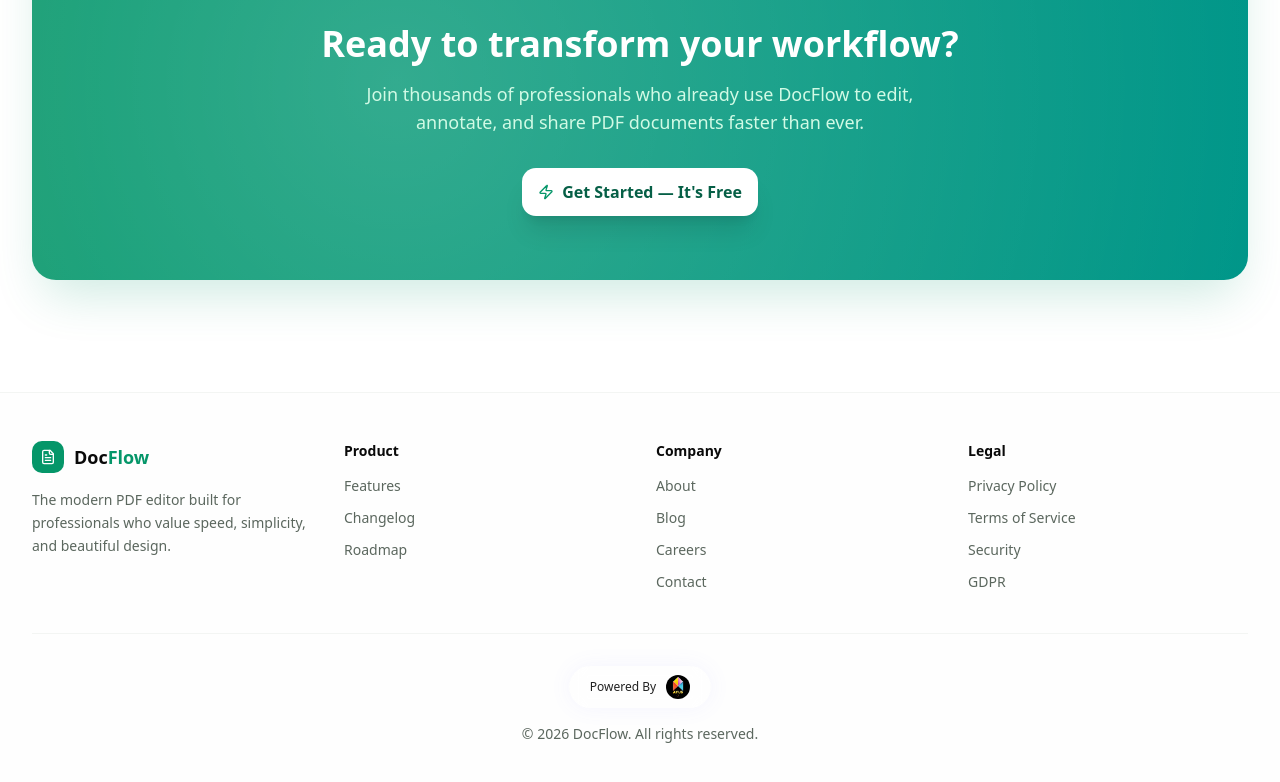
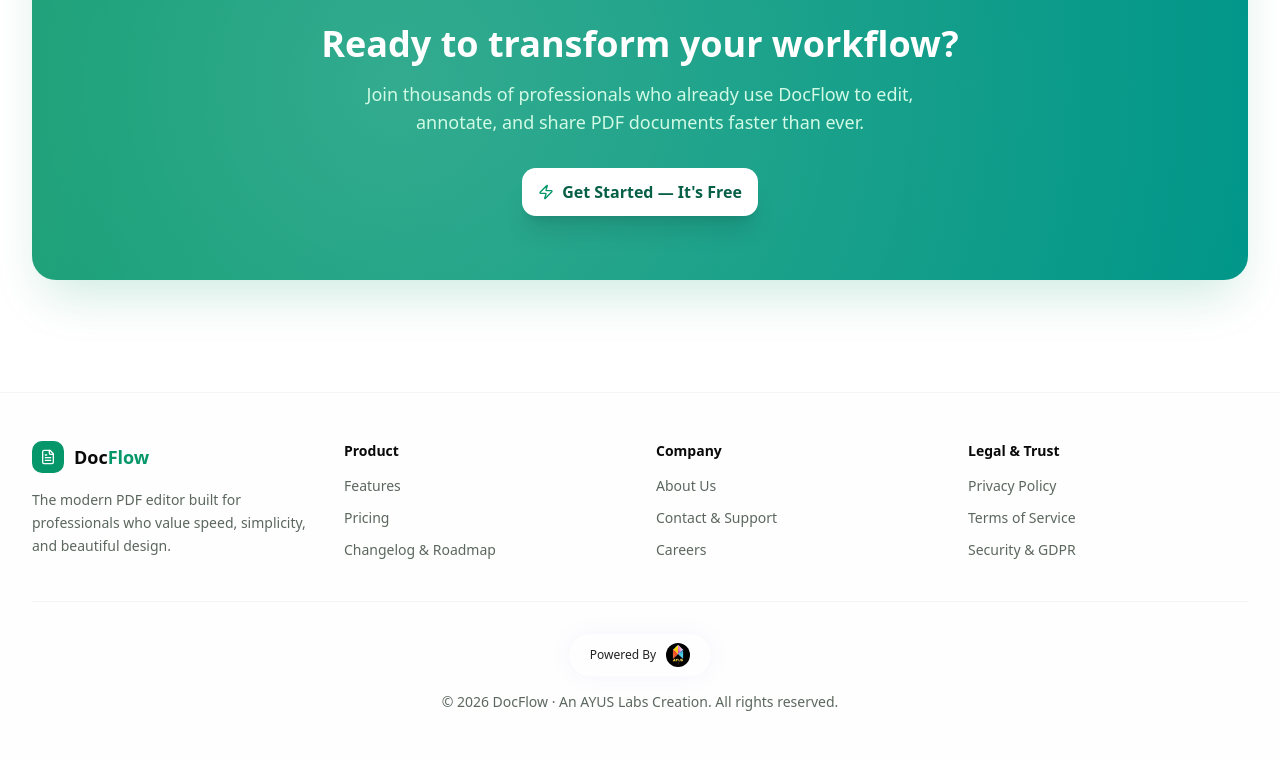
Before and after one commit to AYUS974/docFlow, a Next.js app: page / in a window 1280 px wide. Shown: the part 4232-5014 px from the top of the page. After the commit the page ends 4992 px from the top, so only its background shows below. Built offline with nearby package versions, Linux system fonts and the light colour scheme.

Commit message:
feat(landing): fix how-it-works scroll target and add interactive footer modals

```diff
--- a/src/components/landing/landing-page.tsx
+++ b/src/components/landing/landing-page.tsx
@@ -5,6 +5,13 @@ import { useAppStore } from '@/store/app-store'
 import { Button } from '@/components/ui/button'
 import { Card, CardContent } from '@/components/ui/card'
 import { Badge } from '@/components/ui/badge'
+import {
+  Dialog,
+  DialogContent,
+  DialogDescription,
+  DialogHeader,
+  DialogTitle,
+} from '@/components/ui/dialog'
 import { motion } from 'framer-motion'
 import {
   FileText,
@@ -25,6 +32,12 @@ import {
   FilePlus,
   Scissors,
   ShieldCheck,
+  Shield,
+  Lock,
+  Mail,
+  Layers,
+  Calendar,
+  ExternalLink,
 } from 'lucide-react'
 
 const fadeUp = {
@@ -354,6 +367,7 @@ const testimonials = [
 
 export function LandingPage() {
   const { setView, login } = useAppStore()
+  const [activeModal, setActiveModal] = useState<'roadmap' | 'privacy' | 'contact' | null>(null)
 
   return (
     <div className="min-h-screen relative overflow-hidden bg-background">
@@ -413,7 +427,7 @@ export function LandingPage() {
                 size="lg"
                 className="w-full sm:w-auto gap-2 px-8 h-12 text-base rounded-xl border-border/80 bg-background/60 backdrop-blur-sm hover:bg-muted/60 transition-all duration-200"
                 onClick={() => {
-                  const section = document.getElementById('features')
+                  const section = document.getElementById('how-it-works')
                   section?.scrollIntoView({ behavior: 'smooth' })
                 }}
               >
@@ -509,7 +523,7 @@ export function LandingPage() {
       </section>
 
       {/* How It Works */}
-      <section className="py-20 sm:py-28 bg-muted/20 relative">
+      <section id="how-it-works" className="py-20 sm:py-28 bg-muted/20 relative">
         <div className="max-w-7xl mx-auto px-4 sm:px-6 lg:px-8">
           <motion.div
             className="text-center max-w-2xl mx-auto mb-16"
@@ -688,33 +702,91 @@ export function LandingPage() {
             <div>
               <h4 className="font-semibold mb-3 text-sm">Product</h4>
               <ul className="space-y-2">
-                {['Features', 'Changelog', 'Roadmap'].map((item) => (
-                  <li key={item}>
-                    <span className="text-sm text-muted-foreground">{item}</span>
-                  </li>
-                ))}
+                <li>
+                  <button
+                    onClick={() => {
+                      const el = document.getElementById('features')
+                      el?.scrollIntoView({ behavior: 'smooth' })
+                    }}
+                    className="text-sm text-muted-foreground hover:text-foreground transition-colors text-left"
+                  >
+                    Features
+                  </button>
+                </li>
+                <li>
+                  <button
+                    onClick={() => setView('pricing')}
+                    className="text-sm text-muted-foreground hover:text-foreground transition-colors text-left"
+                  >
+                    Pricing
+                  </button>
+                </li>
+                <li>
+                  <button
+                    onClick={() => setActiveModal('roadmap')}
+                    className="text-sm text-muted-foreground hover:text-foreground transition-colors text-left"
+                  >
+                    Changelog & Roadmap
+                  </button>
+                </li>
               </ul>
             </div>
             <div>
               <h4 className="font-semibold mb-3 text-sm">Company</h4>
               <ul className="space-y-2">
-                {['About', 'Blog', 'Careers', 'Contact'].map((item) => (
-                  <li key={item}>
-                    <span className="text-sm text-muted-foreground">{item}</span>
-                  </li>
-                ))}
+                <li>
+                  <button
+                    onClick={() => setActiveModal('contact')}
+                    className="text-sm text-muted-foreground hover:text-foreground transition-colors text-left"
+                  >
+                    About Us
+                  </button>
+                </li>
+                <li>
+                  <button
+                    onClick={() => setActiveModal('contact')}
+                    className="text-sm text-muted-foreground hover:text-foreground transition-colors text-left"
+                  >
+                    Contact & Support
+                  </button>
+                </li>
+                <li>
+                  <button
+                    onClick={() => setActiveModal('contact')}
+                    className="text-sm text-muted-foreground hover:text-foreground transition-colors text-left"
+                  >
+                    Careers
+                  </button>
+                </li>
               </ul>
             </div>
             <div>
-              <h4 className="font-semibold mb-3 text-sm">Legal</h4>
+              <h4 className="font-semibold mb-3 text-sm">Legal & Trust</h4>
               <ul className="space-y-2">
-                {['Privacy Policy', 'Terms of Service', 'Security', 'GDPR'].map(
-                  (item) => (
-                    <li key={item}>
-                      <span className="text-sm text-muted-foreground">{item}</span>
-                    </li>
-                  )
-                )}
+                <li>
+                  <button
+                    onClick={() => setActiveModal('privacy')}
+                    className="text-sm text-muted-foreground hover:text-foreground transition-colors text-left"
+                  >
+                    Privacy Policy
+                  </button>
+                </li>
+                <li>
+                  <button
+                    onClick={() => setActiveModal('privacy')}
+                    className="text-sm text-muted-foreground hover:text-foreground transition-colors text-left"
+                  >
+                    Terms of Service
+                  </button>
+                </li>
+                <li>
+                  <button
+                    onClick={() => setActiveModal('privacy')}
+                    className="text-sm text-muted-foreground hover:text-foreground transition-colors text-left"
+                  >
+                    Security & GDPR
+                  </button>
+                </li>
               </ul>
             </div>
           </div>
@@ -734,11 +806,129 @@ export function LandingPage() {
             </a>
 
             <p className="text-sm text-muted-foreground">
-              &copy; 2026 DocFlow. All rights reserved.
+              &copy; 2026 DocFlow &middot; An AYUS Labs Creation. All rights reserved.
             </p>
           </div>
         </div>
       </footer>
+
+      {/* Roadmap & Changelog Modal */}
+      <Dialog open={activeModal === 'roadmap'} onOpenChange={(open) => !open && setActiveModal(null)}>
+        <DialogContent className="sm:max-w-lg max-h-[85vh] overflow-y-auto">
+          <DialogHeader>
+            <div className="w-10 h-10 rounded-xl bg-emerald-500/10 border border-emerald-500/20 flex items-center justify-center mb-2">
+              <Calendar className="w-5 h-5 text-emerald-600 dark:text-emerald-400" />
+            </div>
+            <DialogTitle>Product Changelog & Roadmap</DialogTitle>
+            <DialogDescription>
+              Explore what is new in DocFlow and what we are building next.
+            </DialogDescription>
+          </DialogHeader>
+          <div className="space-y-6 pt-2">
+            <div>
+              <div className="flex items-center gap-2 mb-2">
+                <Badge className="bg-emerald-600 text-white">v2.4 (Current Release)</Badge>
+                <span className="text-xs text-muted-foreground">September 2026</span>
+              </div>
+              <ul className="space-y-1.5 text-sm text-muted-foreground">
+                <li className="flex items-center gap-2"><Check className="w-4 h-4 text-emerald-600 shrink-0" /> In-Place Native PDF Text Editing & Font Matching</li>
+                <li className="flex items-center gap-2"><Check className="w-4 h-4 text-emerald-600 shrink-0" /> AI Document Assistant with contextual document search</li>
+                <li className="flex items-center gap-2"><Check className="w-4 h-4 text-emerald-600 shrink-0" /> Workspace-scoped persistent file storage</li>
+                <li className="flex items-center gap-2"><Check className="w-4 h-4 text-emerald-600 shrink-0" /> Multi-file PDF Merge, Split, Compress & Extract tools</li>
+              </ul>
+            </div>
+
+            <div className="border-t border-border pt-4">
+              <div className="flex items-center gap-2 mb-2">
+                <Badge variant="outline" className="border-blue-500/40 text-blue-600 dark:text-blue-400 bg-blue-500/5">Q4 2026 (Upcoming)</Badge>
+              </div>
+              <ul className="space-y-1.5 text-sm text-muted-foreground">
+                <li className="flex items-center gap-2"><Layers className="w-4 h-4 text-blue-500 shrink-0" /> Real-time multi-user live collaborative annotations</li>
+                <li className="flex items-center gap-2"><Zap className="w-4 h-4 text-blue-500 shrink-0" /> OCR Multi-language text extraction & scanned PDF search</li>
+                <li className="flex items-center gap-2"><Globe className="w-4 h-4 text-blue-500 shrink-0" /> Direct cloud integration (Google Drive, OneDrive, Dropbox)</li>
+              </ul>
+            </div>
+          </div>
+        </DialogContent>
+      </Dialog>
+
+      {/* Privacy & Security Modal */}
+      <Dialog open={activeModal === 'privacy'} onOpenChange={(open) => !open && setActiveModal(null)}>
+        <DialogContent className="sm:max-w-lg max-h-[85vh] overflow-y-auto">
+          <DialogHeader>
+            <div className="w-10 h-10 rounded-xl bg-emerald-500/10 border border-emerald-500/20 flex items-center justify-center mb-2">
+              <ShieldCheck className="w-5 h-5 text-emerald-600 dark:text-emerald-400" />
+            </div>
+            <DialogTitle>Privacy, Security & GDPR Compliance</DialogTitle>
+            <DialogDescription>
+              Your document privacy is our highest priority.
+            </DialogDescription>
+          </DialogHeader>
+          <div className="space-y-4 pt-2 text-sm text-muted-foreground leading-relaxed">
+            <div className="p-3.5 rounded-xl bg-muted/40 border border-border/60">
+              <h4 className="font-semibold text-foreground text-sm flex items-center gap-2 mb-1">
+                <Lock className="w-4 h-4 text-emerald-600" /> Client-Side Processing
+              </h4>
+              <p className="text-xs">
+                DocFlow renders and processes document annotations directly in your web browser via WebAssembly and Canvas. Your raw documents are not shared with third parties.
+              </p>
+            </div>
+
+            <div className="p-3.5 rounded-xl bg-muted/40 border border-border/60">
+              <h4 className="font-semibold text-foreground text-sm flex items-center gap-2 mb-1">
+                <Shield className="w-4 h-4 text-emerald-600" /> Workspace Isolation & Encryption
+              </h4>
+              <p className="text-xs">
+                Each workspace session is strictly isolated using secure HTTP cookies and encrypted at rest using AES-256 and in transit via TLS 1.3.
+              </p>
+            </div>
+
+            <div className="p-3.5 rounded-xl bg-muted/40 border border-border/60">
+              <h4 className="font-semibold text-foreground text-sm flex items-center gap-2 mb-1">
+                <Check className="w-4 h-4 text-emerald-600" /> GDPR & SOC 2 Standards
+              </h4>
+              <p className="text-xs">
+                You maintain 100% ownership of all uploaded and edited files. You can delete your documents and workspace data permanently at any time.
+              </p>
+            </div>
+          </div>
+        </DialogContent>
+      </Dialog>
+
+      {/* Contact & Support Modal */}
+      <Dialog open={activeModal === 'contact'} onOpenChange={(open) => !open && setActiveModal(null)}>
+        <DialogContent className="sm:max-w-md">
+          <DialogHeader>
+            <div className="w-10 h-10 rounded-xl bg-emerald-500/10 border border-emerald-500/20 flex items-center justify-center mb-2">
+              <Mail className="w-5 h-5 text-emerald-600 dark:text-emerald-400" />
+            </div>
+            <DialogTitle>Contact & AYUS Labs</DialogTitle>
+            <DialogDescription>
+              We are here to help with questions, enterprise plans, or feature requests.
+            </DialogDescription>
+          </DialogHeader>
+          <div className="space-y-4 pt-2 text-sm">
+            <div className="p-4 rounded-xl bg-muted/30 border border-border/60 space-y-2">
+              <div className="font-medium text-foreground">DocFlow Support Team</div>
+              <p className="text-xs text-muted-foreground">
+                Email: <span className="font-mono text-emerald-600 select-all">support@docflow.io</span>
+              </p>
+              <p className="text-xs text-muted-foreground">
+                Organization: <span className="font-medium text-foreground">AYUS Labs</span>
+              </p>
+            </div>
+            <a
+              href="https://www.ayuslabs.com"
+              target="_blank"
+              rel="noopener noreferrer"
+              className="w-full flex items-center justify-center gap-2 py-2.5 px-4 rounded-xl bg-emerald-600 hover:bg-emerald-700 text-white text-sm font-medium transition-colors"
+            >
+              <span>Visit AYUS Labs Official Site</span>
+              <ExternalLink className="w-4 h-4" />
+            </a>
+          </div>
+        </DialogContent>
+      </Dialog>
     </div>
   )
 }
```
